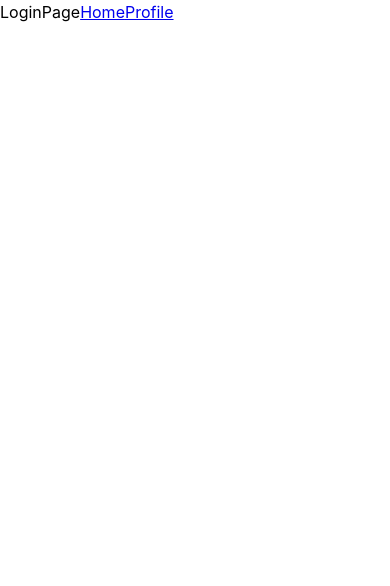
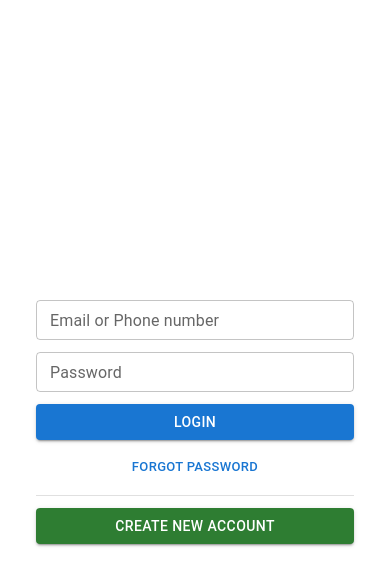
Before and after one commit to NathteeP/react-social-app, a React (Vite) app: page /login in a window 390 px wide. Shown: the top 586 px of the page. Built offline with nearby package versions, Linux system fonts and the light colour scheme; no server answers.

Commit message:
simple responsive:login

```diff
--- a/src/App.jsx
+++ b/src/App.jsx
@@ -2,6 +2,8 @@ import AuthContextProvider from "./context/AuthContext";
 import PostContextProvider from "./context/PostContext";
 import ThemeContextProvider from "./context/ThemeContext";
 import Router from "./routes/Router";
+import { CssBaseline } from "@mui/material";
+
 
 function App() {
 
@@ -9,7 +11,9 @@ function App() {
   <ThemeContextProvider>
     <AuthContextProvider>
       <PostContextProvider>
+      <CssBaseline>
         <Router />
+        </CssBaseline>
       </PostContextProvider>
     </AuthContextProvider>
   </ThemeContextProvider>
--- a/src/pages/LoginPage.jsx
+++ b/src/pages/LoginPage.jsx
@@ -1,11 +1,49 @@
-import { Link } from "react-router-dom"
+import {Box, Button, Divider, TextField, Typography} from '@mui/material'
 
 function LoginPage () {
-    return <div>
-        LoginPage
-        <Link to="/">Home</Link>
-       <Link to="/profile">Profile</Link>
-    </div>
+    return <Box
+    component='main'
+    display='flex'
+    justifyContent='center'
+    height='100vh'>
+        <Box
+        component='section'
+        display='flex'
+        flexDirection='column'
+        justifyContent='center'
+        p='20px'
+        flex={1}
+        sx={{
+            display: {xs:'none', sm:'flex'}
+        }}>
+
+            <Typography variant='h3' color='#4D8ED3' fontWeight={600}>FakeBug</Typography>
+            <Typography>Connect nothing around here.</Typography>
+        </Box>
+        <Box
+        component='section'
+        display='flex'
+        flexDirection='column'
+        justifyContent='center'
+        p='20px'
+        flex={1}>
+            <Box component='form'
+            display='flex'
+            flexDirection='column'
+            gap='12px'
+            padding='16px'
+            backgorundColor='white'
+            borderRadius={1}>
+                <TextField variant='outlined' size='small' label='Email or Phone number'/>
+                <TextField variant='outlined' size='small' label='Password'/>
+                <Button type='submit' variant='contained' color='primary'>Login</Button>
+                <Button type='button' size='small' variant='text' color='primary'>Forgot Password</Button>
+                <Divider />
+                <Button type='button' variant='contained' color='success'>Create New Account</Button>
+            </Box>
+        </Box>
+
+    </Box>
 }
 
 export default LoginPage
```
